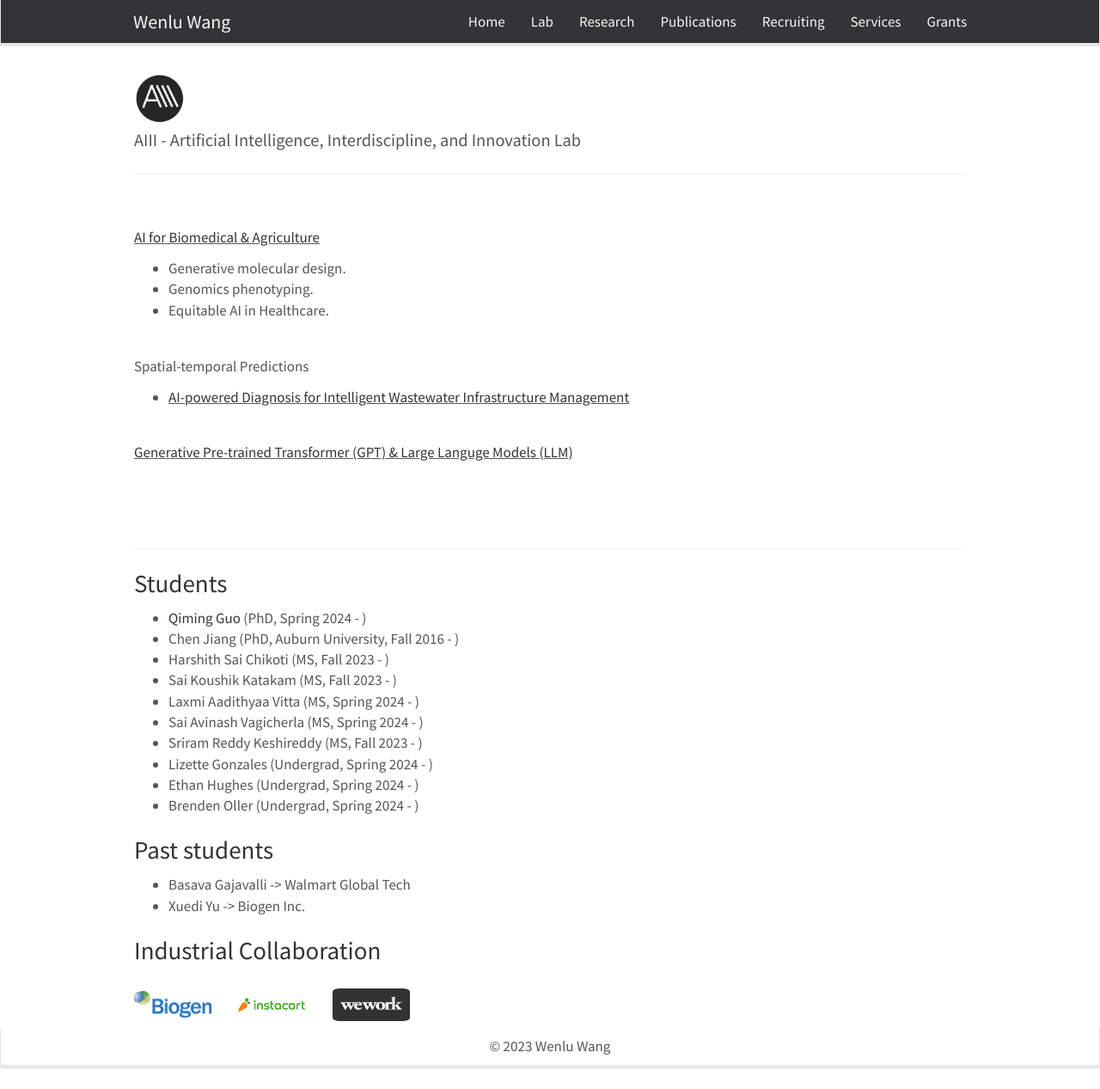
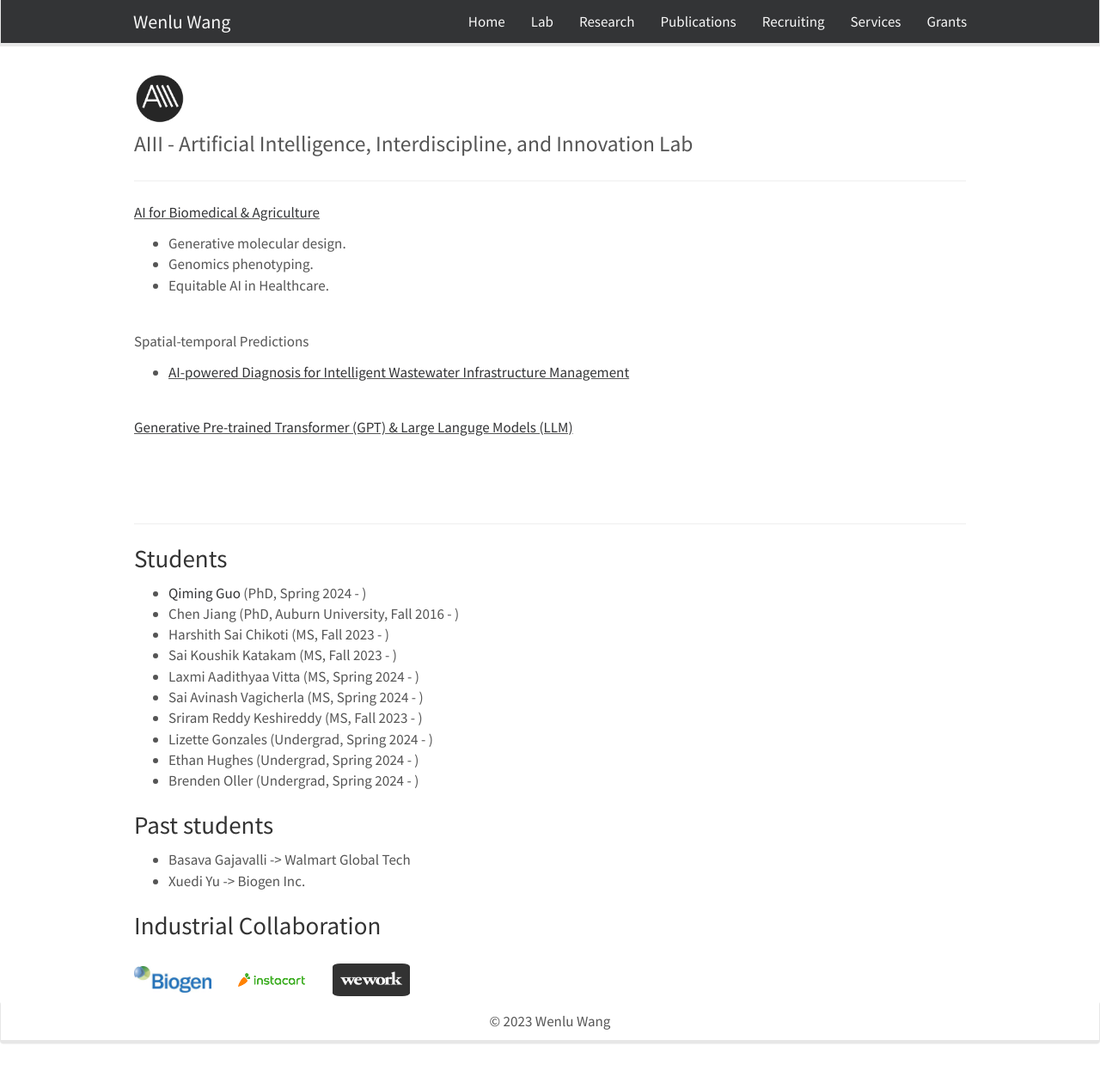
Before and after one commit to WENLU-W/WENLU-W.github.io, a Jekyll site: the page built from docs/_pages/team.md, in a window 1280 px wide and 1267 px high. Shown: the whole window at 86% size. Built offline with Jekyll 4.4.1, drawn with Linux system fonts in a browser that asks for light colours; nearby versions of some CDN libraries.

Commit message:
Update team.md

```diff
--- a/docs/_pages/team.md
+++ b/docs/_pages/team.md
@@ -6,11 +6,9 @@
 permalink: /lab/
 ---
 
-<img src="{{ site.url }}{{ site.baseurl }}/images/aiii.png" style="width: 60px; box-shadow: none"> <span style="font-size:1.2em;"> <br> AIII - Artificial Intelligence, Interdiscipline, and Innovation Lab </span>
+<img src="{{ site.url }}{{ site.baseurl }}/images/aiii.png" style="width: 60px; box-shadow: none"> <span style="font-size:1.5em;"> <br> AIII - Artificial Intelligence, Interdiscipline, and Innovation Lab </span>
 
 ------------------------------------------
-
-<br>
 
 <div style="width: 100%;">
 <div style="height: 150px; width: 700px;">
```
